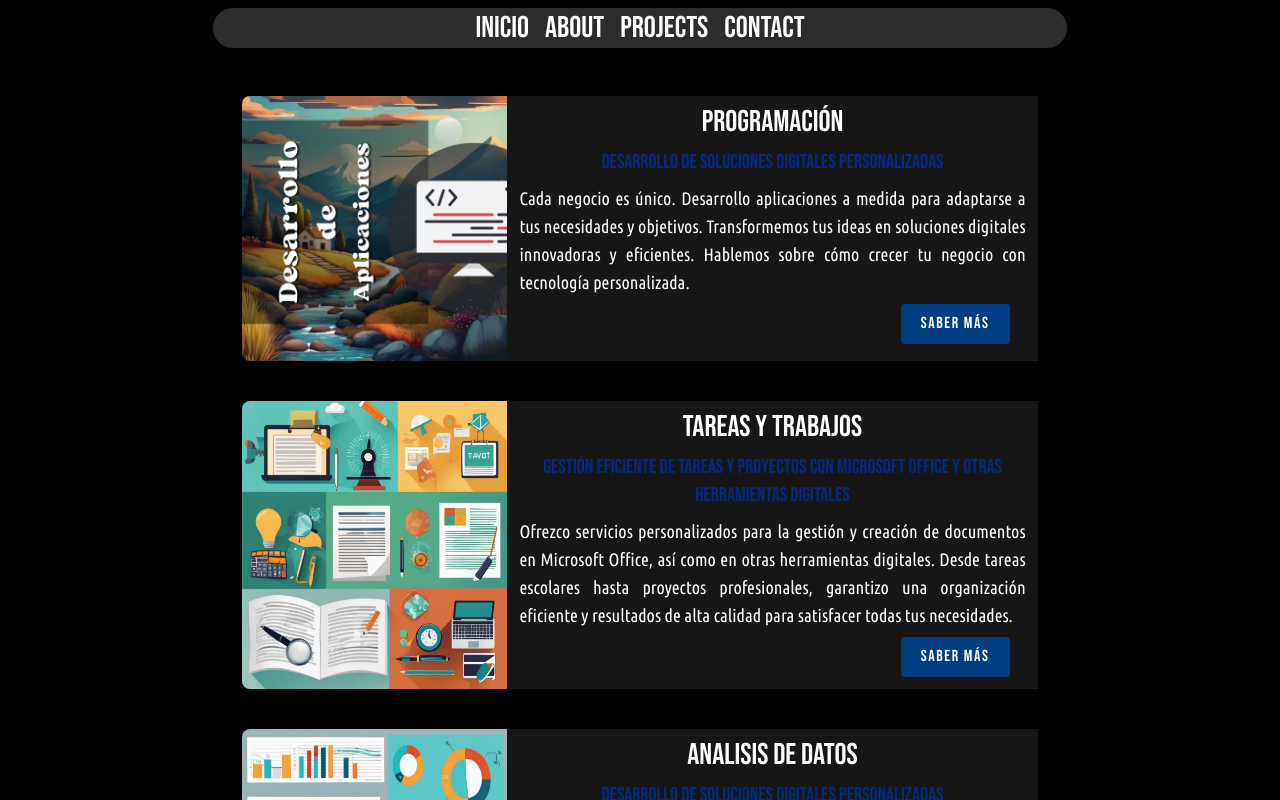
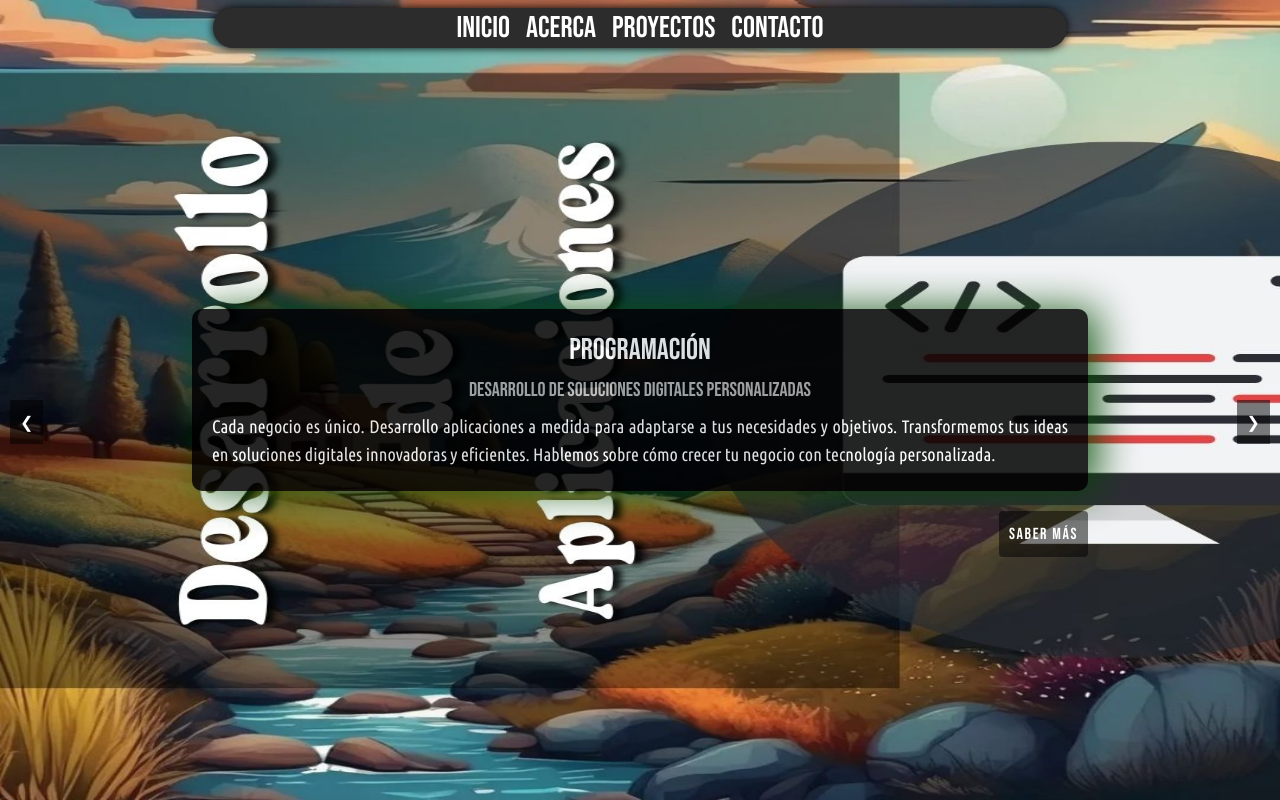
Before and after one commit to LAngelVp/portafolio, an Angular app: page /projects in a window 1280 px wide. Shown: the top 800 px of the page. Built offline with nearby package versions, Linux system fonts and the light colour scheme; a web font is replaced by a local one; what tailwindcss-animated would draw is missing.

Commit message:
CAMBIO EN PROJECTOS Y BARRA DE NAVEGACION

```diff
--- a/src/app/domains/components/projects/projects.component.css
+++ b/src/app/domains/components/projects/projects.component.css
@@ -1,4 +1,4 @@
-.fondo{
+/* .fondo{
     background-color: var(--colorFondo);
 }
 .contenido{
@@ -7,9 +7,78 @@
 }
 .contenedor_targeta{
     background-color: var(--colorContenedor);
-    width: 70%;
+    width: 90%;
     margin: auto;
 }
 .btn{
 
-}
+} */
+.slider {
+    position: relative;
+    width: 100%;
+    overflow: hidden;
+  }
+
+  .slides {
+    display: flex;
+    transition: transform 0.5s ease-in-out;
+  }
+
+  .slide {
+    position: relative;
+    min-width: 100%;
+    box-sizing: border-box;
+  }
+
+  .slide img {
+    width: 100%;
+    height: 100lvh;
+  }
+
+  button {
+    position: absolute;
+    top: 50%;
+    background-color: rgba(0, 0, 0, 0.5);
+    color: white;
+    border: none;
+    padding: 10px;
+    cursor: pointer;
+    z-index: 10;
+  }
+
+  .anterior {
+    left: 10px;
+  }
+
+  .siguiente {
+    right: 10px;
+  }
+  .subtitulo_color{
+    color: var(--grisClaro);
+  }
+  .contenedor_texto{
+    display: flex;
+    justify-content: center;
+    align-items: center;
+    position: absolute;
+    top: 0;
+    left: 0;
+    right: 0;
+    width: 70%;
+    margin: auto;
+    height: 100vh;
+    justify-content: center;
+    align-items: center;
+    box-sizing: border-box;
+  }
+  .contenedor_contenido_texto{
+    background-color: var(--colorFondo);
+    display: flex;
+    flex-direction: column;
+    justify-content: center;
+    padding: 15px 20px;
+    opacity: 85%;
+    border-radius: 10px;
+    box-shadow: 10px 0px 40px var(--colorVerdeOscuro);
+
+  }
--- a/src/app/domains/components/projects/projects.component.html
+++ b/src/app/domains/components/projects/projects.component.html
@@ -1,9 +1,10 @@
-<div class="py-24 fondo">
-    <div class="contenido">
-        <ul class="flex flex-col gap-10 md:gap-10 px-2">
-            <li *ngFor="let item of arrayProjects" class="contenedor_targeta md:flex md:rounded-e-none md:rounded-s-lg">
-                <img [src]="item.image" [alt]="item.image_descrip" class="rounded-t-lg md:rounded-e-none md:rounded-s-lg md:w-1/3">
-                <div class="px-3">
+<div class="slider">
+    <div class="slides" [ngStyle]="{ 'transform': 'translateX(-' + currentIndex * 100 + '%)' }">
+        <div class="slide" *ngFor="let item of arrayProjects">
+            <img [src]="item.image" [alt]="item.image_descrip">
+            <div class="contenedor_texto">
+                <div class="">
+                    <div class="contenedor_contenido_texto">
                         <p class="righteous text-3xl text-center my-2 text-white">
                             {{item.titulo}}
                         </p>
@@ -13,47 +14,22 @@
                         <p class="ubuntu_2 text-lg my-2 text-justify text-white">
                             {{item.description}}
                         </p>
-                    <div class="w-full flex justify-end pe-4 mb-3">
-                        <button class="flex btn_color px-5 py-2 rounded lg:sombra_caja hover:bg-blue-700">
+                    </div>
+                    <div class="relative flex justify-end">
+                        <button class="btn_color mt-5 rounded lg:sombra_caja hover:bg-blue-700">
                             <a class="righteous text-white text-md tracking-widest">
                                 Saber más
                             </a>
                         </button>
                     </div>
                 </div>
-            </li>
-        </ul>
             </div>
         </div>
-
-<!-- <div class="grid grid-cols-1 ">
-    <div class="">
-        <div>
-            <h2 class="text-3xl righteous text-center md:text-start md:text-4xl lg:text-6xl">
-                Proyectos
-            </h2>
     </div>
-        <ul class="flex flex-col gap-6 my-5 w-11/12 place-content-center mx-auto">
-            <li *ngFor="let item of arrayProjects" class="flex flex-col lg:grid lg:grid-cols-3 2xl:grid-cols-5 bg-slate-100 border shadow-2xl rounded-lg xl:hover:scale-105 xl:hover:transition">
-                <div class="lg:col-span-1 2xl:col-span-2 flex">
-                    <img class="block w-full h-auto object-fill rounded-t-lg lg:rounded-s-lg"
-                    [src]="item.image" alt="">
+    <button class="anterior" (click)="anterior_slide()">
+        &#10094;
+    </button>
+    <button class="siguiente" (click)="siguiente_slide()">
+        &#10095;
+    </button>
 </div>
-                <div class="lg:col-span-2 2xl:col-span-3 place-content-start p-5 gap-5">
-                    <div>
-                        <h4 class="righteous text-2xl capitalize md:text-3xl lg:text-4xl">
-                            {{item.name}}
-                        </h4>
-                        <p class="ubuntu text-xl capitalize md:text-2xl lg:text-3xl">
-                            {{item.enterprise}}
-                        </p>
-                    </div>
-                    <p class="ubuntu_2 text-xl md:text-xl lg:text-2xl">
-                        {{item.description}}
-                    </p>
-                </div>
-            </li>
-        </ul>
-    </div>
-</div> -->
-<!-- Slider main container -->
--- a/src/app/domains/components/projects/projects.component.ts
+++ b/src/app/domains/components/projects/projects.component.ts
@@ -1,5 +1,5 @@
 import { CommonModule } from '@angular/common';
-import { Component, HostListener } from '@angular/core';
+import { Component, HostListener, OnInit } from '@angular/core';
 import { Project } from '../../models/project';
 
 
@@ -10,7 +10,7 @@ import { Project } from '../../models/project';
   templateUrl: './projects.component.html',
   styleUrl: './projects.component.css'
 })
-export class ProjectsComponent {
+export class ProjectsComponent implements OnInit {
   arrayProjects : Project[] = [
     {
       titulo : 'Programación',
@@ -38,4 +38,34 @@ export class ProjectsComponent {
     }
   ]
 
+
+  currentIndex = 0;
+  interval: any;
+
+  ngOnInit() {
+    this.startAutoSlide();
+  }
+
+  startAutoSlide() {
+    this.interval = setInterval(() => {
+      this.siguiente_slide();
+    }, 10000);
+  }
+
+  stopAutoSlide() {
+    clearInterval(this.interval);
+  }
+
+  anterior_slide() {
+    this.stopAutoSlide();
+    this.currentIndex = (this.currentIndex > 0) ? this.currentIndex - 1 : this.arrayProjects.length - 1;
+    this.startAutoSlide();
+  }
+
+  siguiente_slide() {
+    this.stopAutoSlide();
+    this.currentIndex = (this.currentIndex + 1) % this.arrayProjects.length;
+    this.startAutoSlide();
+  }
+
 }
--- a/src/app/domains/shared/barra-navegacion/barra-navegacion.component.ts
+++ b/src/app/domains/shared/barra-navegacion/barra-navegacion.component.ts
@@ -25,15 +25,15 @@ export class BarraNavegacionComponent {
       direction : ''
     },
     {
-      name : 'About',
+      name : 'Acerca',
       direction : '/about'
     },
     {
-      name : 'Projects',
+      name : 'Proyectos',
       direction : '/projects'
     },
     {
-      name : 'Contact',
+      name : 'Contacto',
       direction : '/contact'
     },
   ]
--- a/src/styles.css
+++ b/src/styles.css
@@ -87,7 +87,7 @@
   background: #bbc4c2;
 }
 .subtitulo_color{
-  color: #002e98;
+  color: var(--gris);
 }
 .btn_color{
   background: #003d83;
```
Lines whose indentation alone changed are shown as unchanged.
